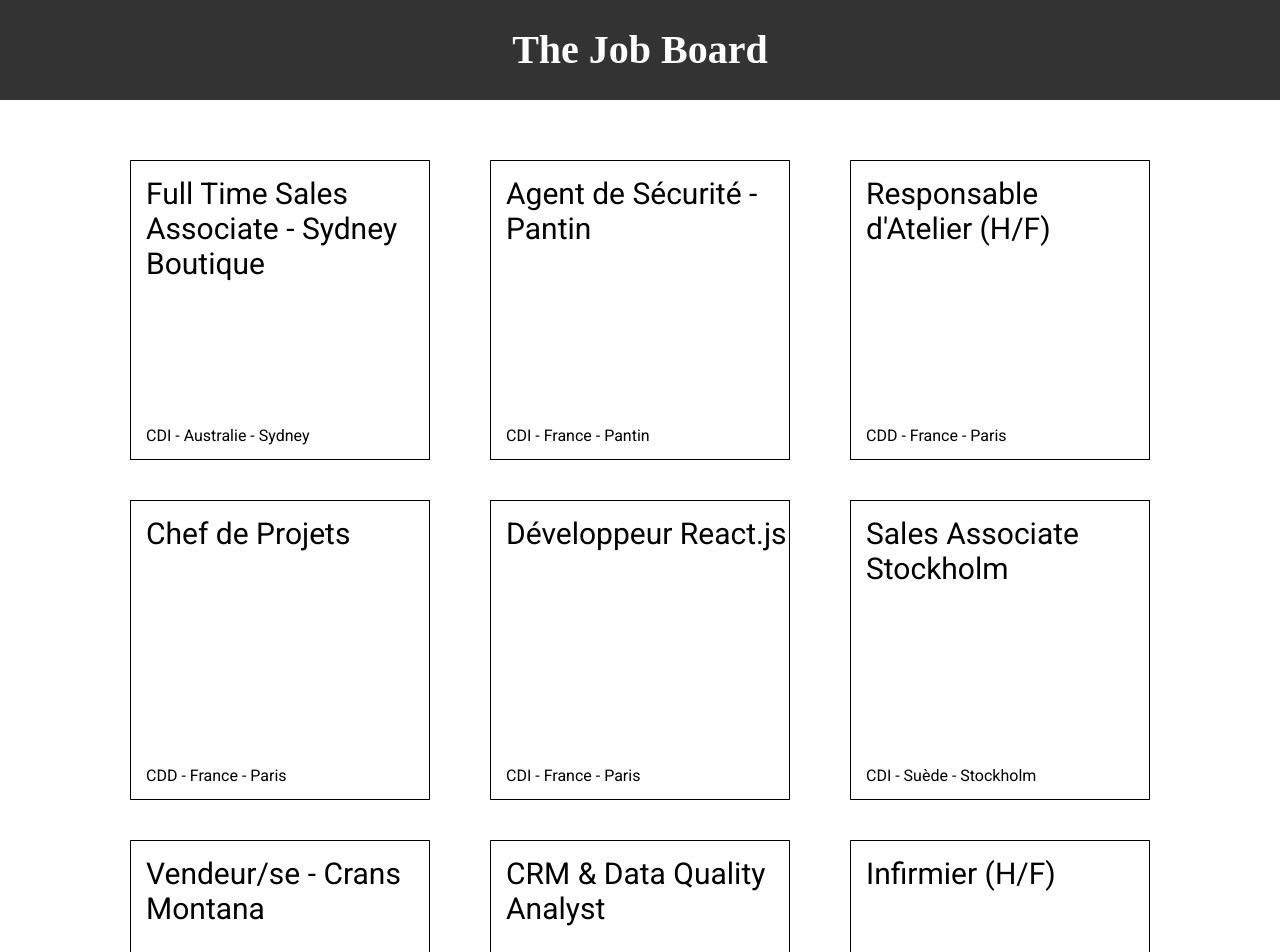
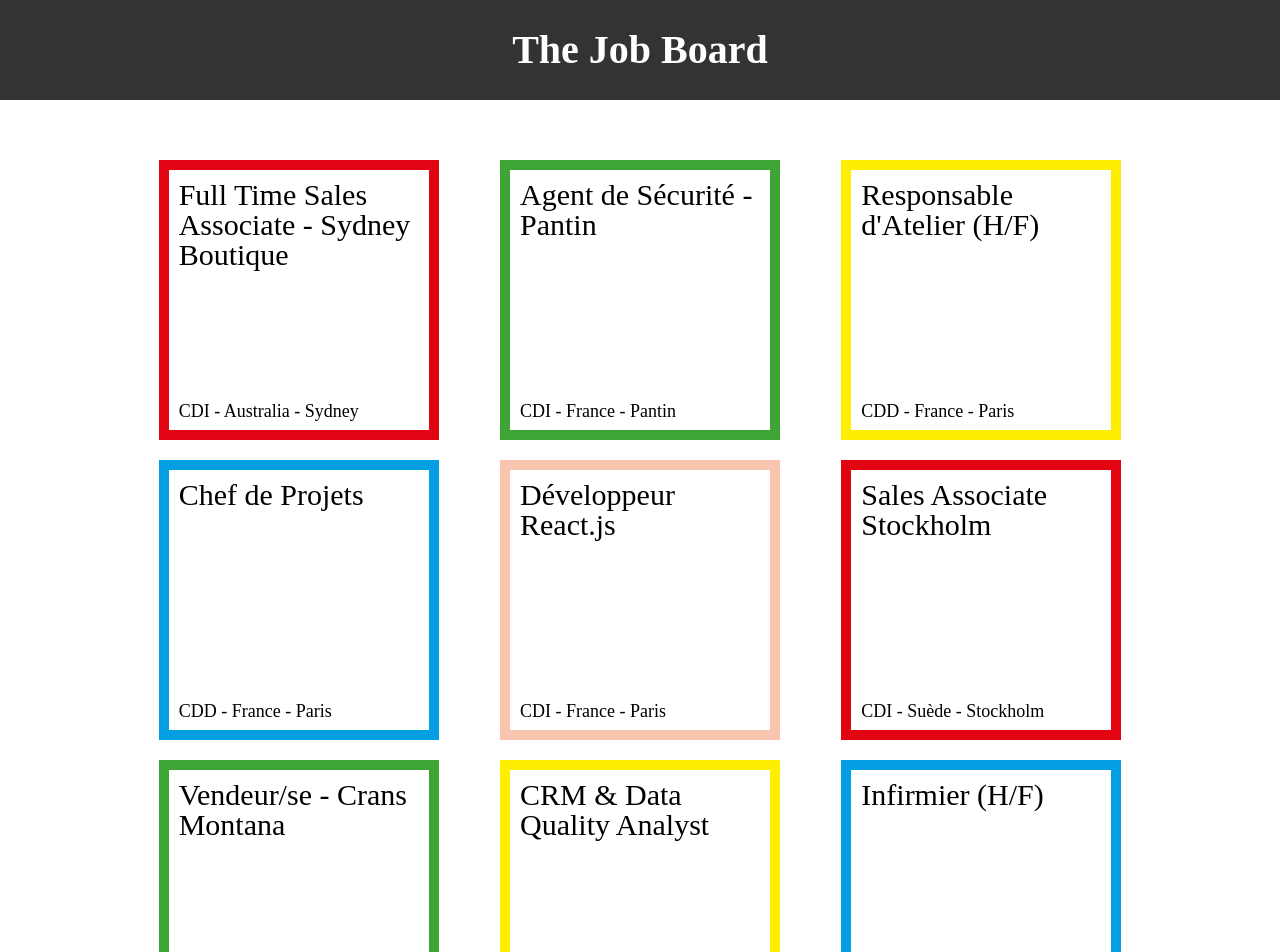
Before and after one commit to greg-abrn/The-Job-Board, a React (Vite) app: page / in a window 1280 px wide. Shown: the top 952 px of the page. Built offline with nearby package versions, Linux system fonts and the light colour scheme.

Commit message:
the-job-board

```diff
--- a/src/App.css
+++ b/src/App.css
@@ -1,3 +1,5 @@
+/* globals */
+
 * {
   font-family: "Roboto", sans-serif;
 }
@@ -8,6 +10,8 @@ h1 {
   font-weight: 700;
 }
 
+/* header */
+
 header {
   background-color: #333333;
   height: 100px;
@@ -17,35 +21,51 @@ header {
   margin-bottom: 60px;
 }
 
-.container {
-  width: 1020px;
-  margin: 0 auto;
+/* main */
+
+.boxes {
+  width: 1024px;
   display: flex;
-  justify-content: center;
   flex-wrap: wrap;
-  gap: calc((100% - 840px) / 3);
+  justify-content: space-around;
+  margin: 40px auto;
 }
 
-.box {
-  border: 1px solid black;
-  height: 300px;
-  width: 300px;
+.job {
+  padding: 10px;
   display: flex;
   flex-direction: column;
   justify-content: space-between;
-  margin-bottom: 40px;
+  width: 280px;
+  height: 280px;
+  margin-bottom: 20px;
 }
 
-.bottom-desc {
-  padding: 0 0 15px 15px;
+.job > span {
+  font-size: 30px;
 }
 
-main div > p {
-  padding: 15px 0 0 15px;
-  font-size: 30px;
-  font-weight: 400;
-  line-height: 35px;
+.job > div > span {
+  font-size: 18px;
 }
+
+.red {
+  border: 10px solid #e30413;
+}
+.green {
+  border: 10px solid #3ea535;
+}
+.yellow {
+  border: 10px solid #ffee00;
+}
+.blue {
+  border: 10px solid #039fe3;
+}
+.pink {
+  border: 10px solid #f8c5af;
+}
+
+/* footer */
 
 footer {
   margin-top: 40px;
--- a/src/App.jsx
+++ b/src/App.jsx
@@ -1,136 +1,14 @@
 import "./App.css";
 import Footer from "./components/Footer";
+import Jobs from "./components/Jobs";
 import Header from "./components/Header";
 
 const App = () => {
   return (
     <>
-      <header>
-        <Header />
-      </header>
-      <main>
-        <div className="container">
-          <div className="box">
-            <div>
-              <p>Full Time Sales Associate - Sydney Boutique</p>
-            </div>
-            <div className="bottom-desc">
-              <span>CDI</span>
-              <span> - </span>
-              <span>Australie</span>
-              <span> - </span>
-              <span>Sydney</span>
-            </div>
-          </div>
-
-          <div className="box">
-            <div>
-              <p>Agent de Sécurité - Pantin</p>
-            </div>
-            <div className="bottom-desc">
-              <span>CDI</span>
-              <span> - </span>
-              <span>France</span>
-              <span> - </span>
-              <span>Pantin</span>
-            </div>
-          </div>
-
-          <div className="box">
-            <div>
-              <p>Responsable d'Atelier (H/F)</p>
-            </div>
-            <div className="bottom-desc">
-              <span>CDD</span>
-              <span> - </span>
-              <span>France</span>
-              <span> - </span>
-              <span>Paris</span>
-            </div>
-          </div>
-
-          <div className="box">
-            <div>
-              <p>Chef de Projets</p>
-            </div>
-            <div className="bottom-desc">
-              <span>CDD</span>
-              <span> - </span>
-              <span>France</span>
-              <span> - </span>
-              <span>Paris</span>
-            </div>
-          </div>
-
-          <div className="box">
-            <div>
-              <p>Développeur React.js</p>
-            </div>
-            <div className="bottom-desc">
-              <span>CDI</span>
-              <span> - </span>
-              <span>France</span>
-              <span> - </span>
-              <span>Paris</span>
-            </div>
-          </div>
-
-          <div className="box">
-            <div>
-              <p>Sales Associate Stockholm</p>
-            </div>
-            <div className="bottom-desc">
-              <span>CDI</span>
-              <span> - </span>
-              <span>Suède</span>
-              <span> - </span>
-              <span>Stockholm</span>
-            </div>
-          </div>
-
-          <div className="box">
-            <div>
-              <p>Vendeur/se - Crans Montana</p>
-            </div>
-            <div className="bottom-desc">
-              <span>CDI</span>
-              <span> - </span>
-              <span>Suisse</span>
-              <span> - </span>
-              <span>Crans - Montana</span>
-            </div>
-          </div>
-
-          <div className="box">
-            <div>
-              <p>CRM & Data Quality Analyst</p>
-            </div>
-            <div className="bottom-desc">
-              <span>CDI</span>
-              <span> - </span>
-              <span>USA</span>
-              <span> - </span>
-              <span>New York</span>
-            </div>
-          </div>
-
-          <div className="box">
-            <div>
-              <p>Infirmier (H/F)</p>
-            </div>
-            <div className="bottom-desc">
-              <span>CDI</span>
-              <span> - </span>
-              <span>France</span>
-              <span> - </span>
-              <span>Pantin</span>
-            </div>
-          </div>
-        </div>
-      </main>
-      <footer>
-        <Footer />
-      </footer>
+      <Header />
+      <Jobs />
+      <Footer />
     </>
   );
 };
--- a/src/components/Footer.jsx
+++ b/src/components/Footer.jsx
@@ -1,9 +1,11 @@
 const Footer = () => {
   return (
-    <p>
-      Made with <span>React</span> at <span>Le Reacteur</span> by{" "}
-      <span>Greg</span>
-    </p>
+    <footer>
+      <p>
+        Made with <span>React</span> at <span>Le Reacteur</span> by{" "}
+        <span>Greg</span>
+      </p>
+    </footer>
   );
 };
 
--- a/src/components/Header.jsx
+++ b/src/components/Header.jsx
@@ -1,5 +1,9 @@
 const Header = () => {
-  return <h1>The Job Board</h1>;
+  return (
+    <header>
+      <h1>The Job Board</h1>
+    </header>
+  );
 };
 
 export default Header;
--- a/src/components/Job.jsx
+++ b/src/components/Job.jsx
@@ -1,5 +1,14 @@
-const Job = () => {
-  return;
+const Job = (props) => {
+  return (
+    <div className={`job ${props.className}`}>
+      <span>{props.title}</span>
+      <div>
+        <span>
+          {props.contractType} - {props.country} - {props.city}
+        </span>
+      </div>
+    </div>
+  );
 };
 
 export default Job;
--- a/src/components/Jobs.jsx
+++ b/src/components/Jobs.jsx
@@ -1,5 +1,81 @@
+import Job from "./Job";
+
 const Jobs = () => {
-  return;
+  return (
+    <div className="boxes">
+      <Job
+        className="red"
+        title="Full Time Sales Associate - Sydney Boutique"
+        contractType="CDI"
+        country="Australia"
+        city="Sydney"
+      />
+
+      <Job
+        className="green"
+        title="Agent de Sécurité - Pantin"
+        contractType="CDI"
+        country="France"
+        city="Pantin"
+      />
+
+      <Job
+        className="yellow"
+        title="Responsable d'Atelier (H/F)"
+        contractType="CDD"
+        country="France"
+        city="Paris"
+      />
+
+      <Job
+        className="blue"
+        title="Chef de Projets"
+        contractType="CDD"
+        country="France"
+        city="Paris"
+      />
+
+      <Job
+        className="pink"
+        title="Développeur React.js"
+        contractType="CDI"
+        country="France"
+        city="Paris"
+      />
+
+      <Job
+        className="red"
+        title="Sales Associate Stockholm"
+        contractType="CDI"
+        country="Suède"
+        city="Stockholm"
+      />
+
+      <Job
+        className="green"
+        title="Vendeur/se - Crans Montana"
+        contractType="CDI"
+        country="Suisse"
+        city="Crans-Montana"
+      />
+
+      <Job
+        className="yellow"
+        title="CRM & Data Quality Analyst"
+        contractType="CDI"
+        country="USA"
+        city="New York"
+      />
+
+      <Job
+        className="blue"
+        title="Infirmier (H/F)"
+        contractType="CDI"
+        country="France"
+        city="Pantin"
+      />
+    </div>
+  );
 };
 
 export default Jobs;
```
